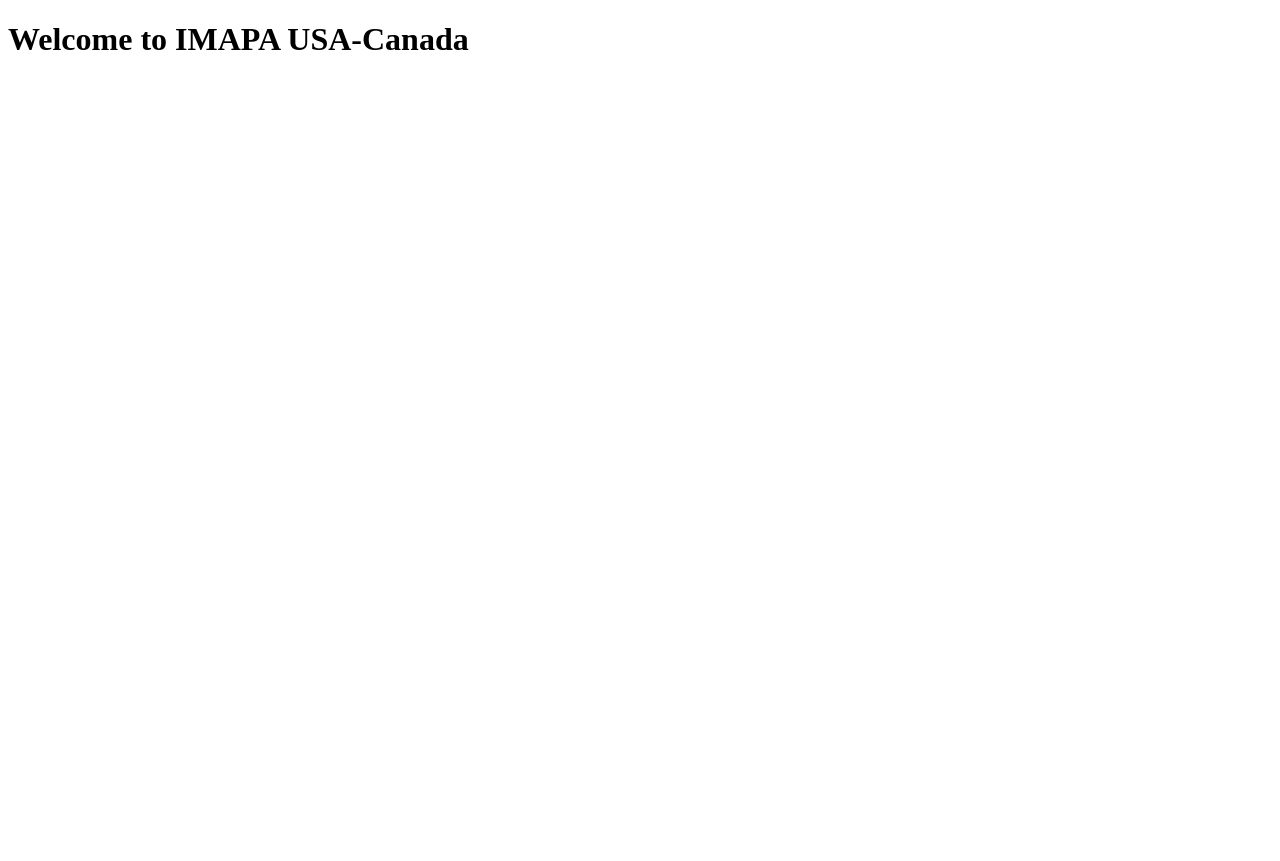
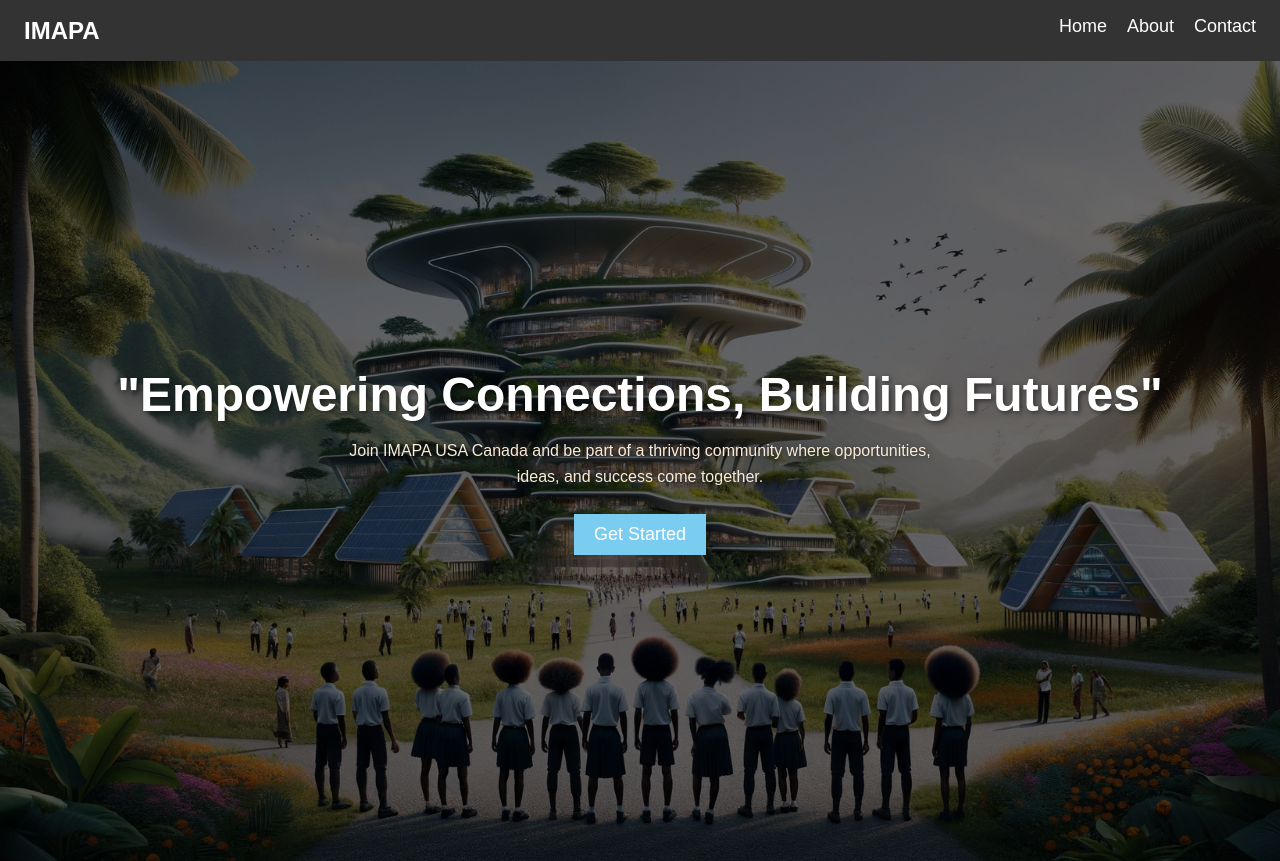
Before and after one commit to ImapaUSACanada/imapausacanada-website, a React (Create React App) app: page / in a window 1280 px wide. Before the commit the page ends 800 px from the top, so only its background shows below. Built offline with nearby package versions, Linux system fonts and the light colour scheme.

Commit message:
Added landing page and global css

```diff
--- a/src/App.js
+++ b/src/App.js
@@ -1,6 +1,13 @@
-import Header from './components/Header';
-export default function App() {
-    return<>
-    <Header />
-    </>
+import Navbar from './components/Navbar';
+import LandingPage from './pages/LandingPage';
+
+function App() {
+    return (
+        <div>
+            <Navbar />
+            <LandingPage />
+        </div>
+    );
 }
+
+export default App;
--- a/src/components/Header.js
+++ /dev/null
@@ -1,5 +0,0 @@
-export default function Headers() {
-    return<>
-    <h1>Welcome to IMAPA USA-Canada</h1>
-    </>
-}
--- /dev/null
+++ b/src/components/Navbar.js
@@ -0,0 +1,24 @@
+import React from 'react';
+import styles from './Navbar.module.css';
+
+function Navbar() {
+    return (
+        <nav className={styles.navbar}>
+            <div className={styles.logo}>IMAPA</div>
+            <ul className={styles.navLinks}>
+                <li>
+                    <a href='#home'>Home</a>
+                </li>
+                <li>
+                    <a href='#about'>About</a>
+                </li>
+                <li>
+                    <a href='#contact'>Contact</a>
+                </li>
+            </ul>
+            <button className={styles.menuButton}>☰</button>
+        </nav>
+    );
+}
+
+export default Navbar;
--- /dev/null
+++ b/src/components/Navbar.module.css
@@ -0,0 +1,47 @@
+.navbar {
+    display: flex;
+    justify-content: space-between;
+    align-items: center;
+    padding: 16px 24px;
+    background-color: #333;
+    color: white;
+}
+
+.logo {
+    font-size: 24px;
+    font-weight: bold;
+}
+
+.navLinks {
+    list-style: none;
+    display: flex;
+    gap: 20px;
+}
+
+.navLinks li {
+    display: inline;
+}
+
+.navLinks a {
+    text-decoration: none;
+    color: white;
+    font-size: 18px;
+}
+
+.menuButton {
+    display: none;
+    background: none;
+    border: none;
+    font-size: 24px;
+    color: white;
+    cursor: pointer;
+}
+
+@media (max-width: 768px) {
+    .navLinks {
+        display: none;
+    }
+    .menuButton {
+        display: block;
+    }
+}
--- a/src/index.css
+++ b/src/index.css
@@ -0,0 +1,92 @@
+/* Reset Styles */
+* {
+    margin: 0;
+    padding: 0;
+    box-sizing: border-box;
+    font-family: 'Arial', sans-serif;
+}
+
+/* Global Typography */
+h1,
+h2,
+h3,
+h4,
+h5,
+h6 {
+    font-weight: bold;
+}
+
+h1 {
+    font-size: 3rem;
+}
+h2 {
+    font-size: 2.5rem;
+}
+h3 {
+    font-size: 2rem;
+}
+h4 {
+    font-size: 1.75rem;
+}
+h5 {
+    font-size: 1.5rem;
+}
+h6 {
+    font-size: 1.25rem;
+}
+
+p {
+    font-size: 1rem;
+    line-height: 1.6;
+    color: #333;
+}
+
+ul,
+ol {
+    padding-left: 20px;
+}
+
+li {
+    margin-bottom: 8px;
+}
+
+/* Public Button Styles */
+button {
+    cursor: pointer;
+    transition: background 0.3s ease-in-out;
+}
+
+button:hover {
+    opacity: 0.9;
+}
+
+/* Responsive Typography */
+@media (max-width: 768px) {
+    h1 {
+        font-size: 2.5rem;
+    }
+    h2 {
+        font-size: 2rem;
+    }
+    h3 {
+        font-size: 1.75rem;
+    }
+    p {
+        font-size: 0.95rem;
+    }
+}
+
+@media (max-width: 480px) {
+    h1 {
+        font-size: 2rem;
+    }
+    h2 {
+        font-size: 1.75rem;
+    }
+    h3 {
+        font-size: 1.5rem;
+    }
+    p {
+        font-size: 0.9rem;
+    }
+}
--- a/src/index.js
+++ b/src/index.js
@@ -5,7 +5,7 @@
 
 const root = ReactDOM.createRoot(document.getElementById('root'));
 root.render(
-  <React.StrictMode>
-    <App />
-  </React.StrictMode>
+    <React.StrictMode>
+        <App />
+    </React.StrictMode>
 );
--- /dev/null
+++ b/src/pages/LandingPage.js
@@ -0,0 +1,23 @@
+import styles from './LandingPage.module.css';
+
+function LandingPage() {
+    return (
+        <div className={styles.landingContainer}>
+            <div className={styles.backgroundImage}></div>
+            <div className={styles.overlay}></div>
+
+            <div className={styles.contentBox}>
+                <h1 className={styles.title}>
+                    "Empowering Connections, Building Futures"
+                </h1>
+                <p className={styles.subtitle}>
+                    Join IMAPA USA Canada and be part of a thriving community
+                    where opportunities, ideas, and success come together.
+                </p>
+                <button className={styles.button}>Get Started</button>
+            </div>
+        </div>
+    );
+}
+
+export default LandingPage;
--- /dev/null
+++ b/src/pages/LandingPage.module.css
@@ -0,0 +1,65 @@
+.landingContainer {
+    height: 100vh;
+    display: flex;
+    flex-direction: column;
+    align-items: center;
+    justify-content: center;
+    text-align: center;
+    position: relative;
+    overflow: hidden;
+}
+
+.backgroundImage {
+    position: absolute;
+    top: 0;
+    left: 0;
+    width: 100%;
+    height: 100%;
+    background-image: url('/public/landingImg.webp');
+    background-size: cover;
+    background-position: center;
+    filter: brightness(50%);
+}
+
+.overlay {
+    position: absolute;
+    top: 0;
+    left: 0;
+    width: 100%;
+    height: 100%;
+    background-color: rgba(0, 0, 0, 0.2);
+}
+
+.contentBox {
+    position: relative;
+    color: white;
+    padding: 0 24px;
+    display: flex;
+    flex-direction: column;
+    align-items: center;
+}
+
+.title {
+    text-shadow: 2px 2px 5px rgba(0, 0, 0, 0.5);
+}
+
+.subtitle {
+    margin-top: 16px;
+    max-width: 600px;
+    text-shadow: 1px 1px 4px rgba(0, 0, 0, 0.5);
+    color: antiquewhite;
+}
+
+.button {
+    margin-top: 24px;
+    background-color: #7acdf0;
+    padding: 10px 20px;
+    font-size: 18px;
+    border: none;
+    color: white;
+    cursor: pointer;
+}
+
+.button:hover {
+    background-color: #5cbce4;
+}
```
Also changed, not shown: public/landingImg.webp (added), public/logo.webp (added).
